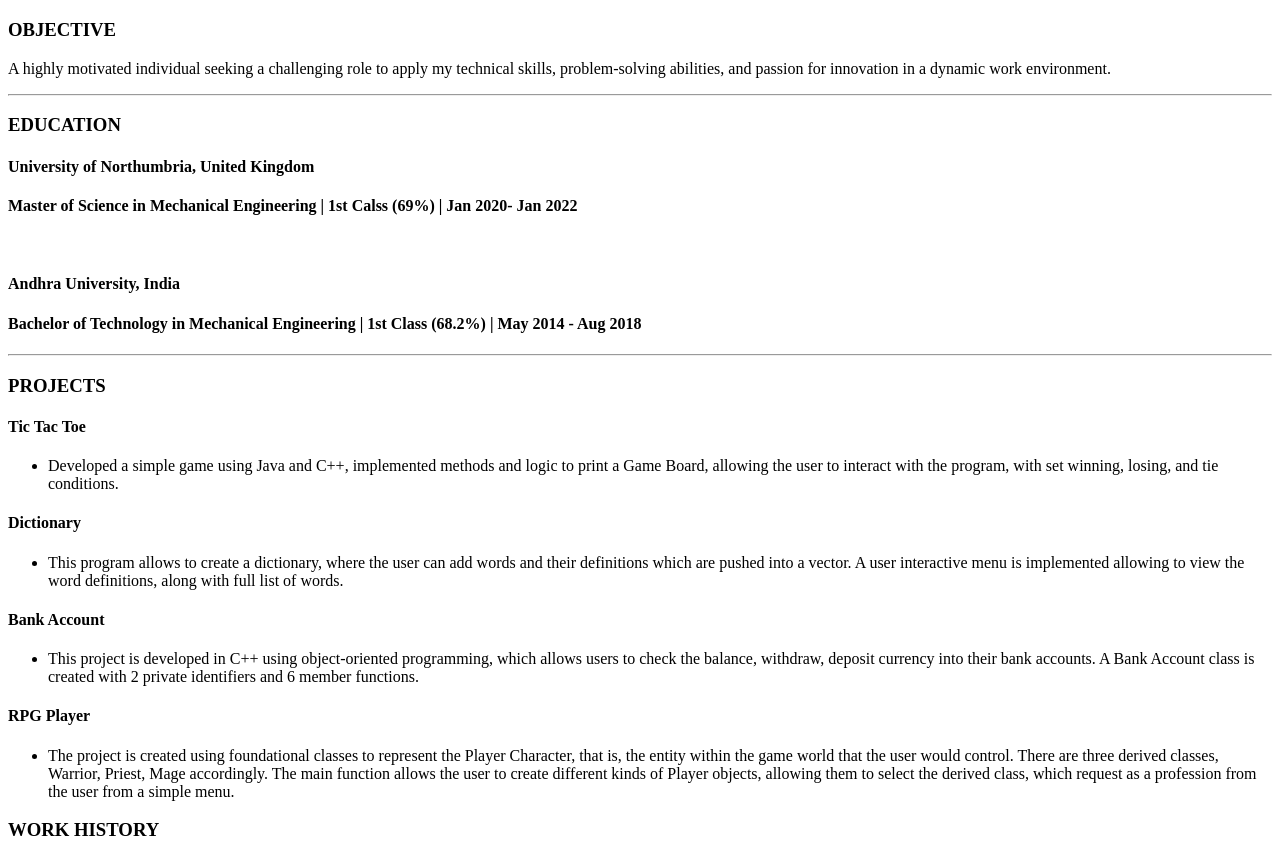
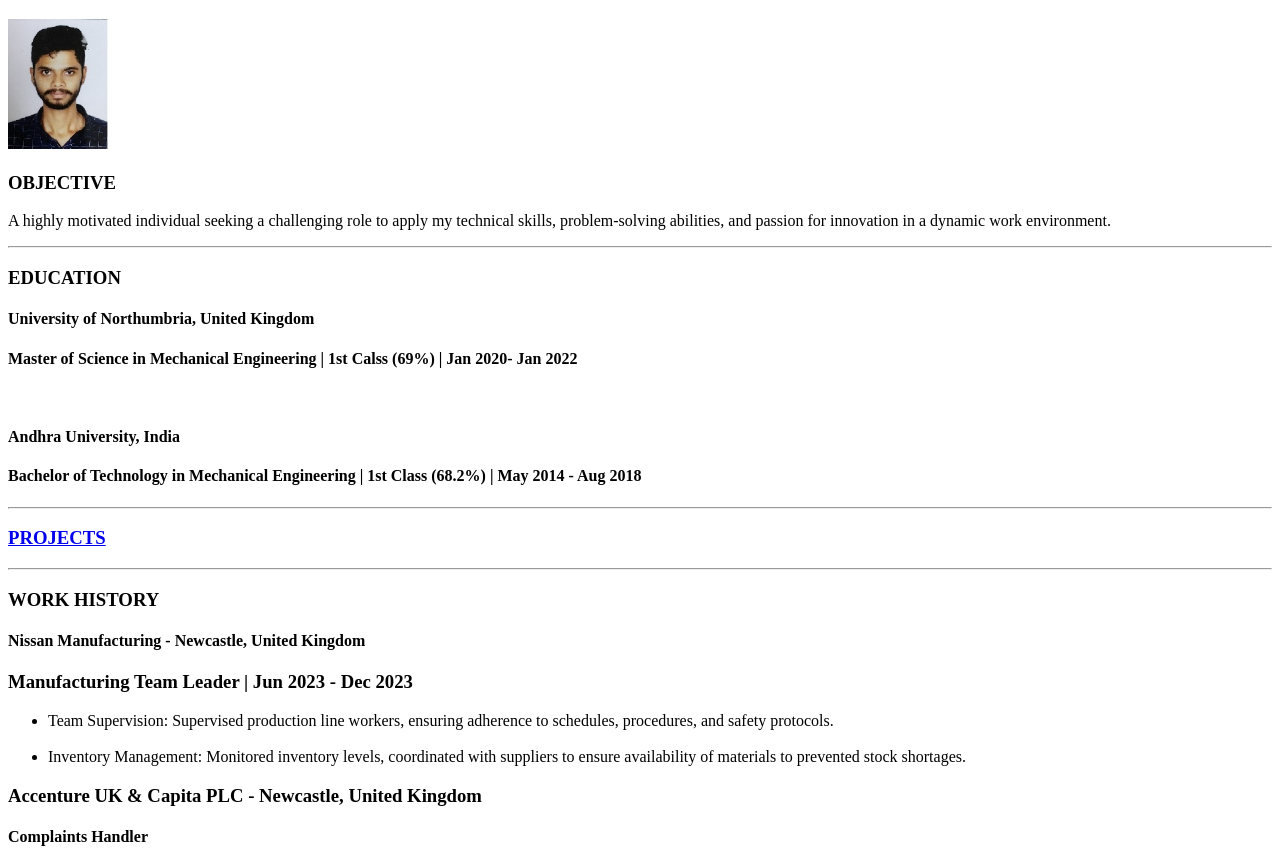
Before and after one commit to sviswas7/SPappu_CV, a plain HTML site: page index.html in a window 1280 px wide. Shown: the part 61-921 px from the top of the page. Drawn offline with Linux system fonts and the light colour scheme.

Commit message:
Update index.html

```diff
--- a/index.html
+++ b/index.html
@@ -1,5 +1,7 @@
+<!DOCTYPE html>
 <!DOCTYPE html>
 <h1>SUBRAMANYAM PAPPU</h1>
+<img src="./assets/pic.jpg" width="100">
 <h3>OBJECTIVE</h3>
 <p>
 A highly motivated individual seeking a challenging role to apply my technical skills, problem-solving abilities, and
@@ -15,32 +17,9 @@ passion for innovation in a dynamic work environment.
 <h4>Andhra University, India</h4>
 <h4>Bachelor of Technology in Mechanical Engineering | 1st Class (68.2%) | May 2014 - Aug 2018</h4>
 <hr />
-<h3>PROJECTS</h3>
-<h4>Tic Tac Toe</h4>
-<ul>
-    <li>Developed a simple game using Java and C++, implemented methods and logic to print a Game Board, allowing
-        the user to interact with the program, with set winning, losing, and tie conditions.</li>
-</ul>
-<h4>Dictionary</h4>
-<ul>
-    <li>This program allows to create a dictionary, where the user can add words and their definitions which are
-        pushed into a vector. A user interactive menu is implemented allowing to view the word definitions, along
-        with full list of words.</li>
-</ul>
-<h4>Bank Account</h4>
-<ul>
-    <li>This project is developed in C++ using object-oriented programming, which allows users to check the balance,
-        withdraw, deposit currency into their bank accounts.  A Bank Account class is created with 2 private identifiers
-        and 6 member functions.</li>
-</ul>
-<h4>RPG Player</h4>
-<ul>
-    <li>The project is created using foundational classes to represent the Player Character, that is, the entity within
-        the game world that the user would control. There are three derived classes, Warrior, Priest, Mage
-        accordingly. The main function allows the user to create different kinds of Player objects, allowing them to
-        select the derived class, which request as a profession from the user from a simple menu.</li>
-</ul>
+<a href="./public/projects.html"><h3>PROJECTS</h3></a>
 
+<hr />
 <h3>WORK HISTORY</h3>
 <h4>Nissan Manufacturing - Newcastle, United Kingdom</h4>
 <h3>Manufacturing Team Leader | Jun 2023 - Dec 2023</h3>
@@ -60,21 +39,26 @@ passion for innovation in a dynamic work environment.
     <li>Handled requests with friendly, knowledgeable service and support and offered prompt solutions to maintain
         customer satisfaction while managing high-volume queries simultaneously through effective multitasking.</li>
 </ul>
+<hr />
 <h3>CERTIFICATIONS</h3>
 <ul>
     <li>Java Programming</li>
     <li>C++</li>
     <li>Oracle Application Integration Specialist 2021</li>
 </ul>
+<hr />
 <h3>SKILLS</h3>
 <ul>
     <li>Proficient in Java, C++, HTML, CSS, JavaScript, and AWS Cloud Services</li>
     <li>Knowledge of Object-Oriented Programming, Exceptions & Debugging, Data Structures & Algorithms</li>
     <li>Effective written, verbal communication skills, strong organisational and time management skills </li>
 </ul>
+<hr />
 <h3>EXTRA-CIRRICULAR ACTIVITIES</h3>
 <ul>
     <li>Participated in Agricultural Design Challenge in 2019 held by APIT Academy, India and proposed a portable cotton-picking machine, stood 3rd for 3D Model designed in SolidWorks</li>
     <li>Participated in Indian Railway Design Challenge in 2017 held by in Indian institute of technology and secured 1st place for providing a practical design for entry, exit paths for disabled people</li>
 
 </ul>
+<hr />
+<footer> <p>© 2024 Subramanyam Pappu | <a href="./public/contact.html">Contact Me</a> | <a href="./public/about.html">About Me</a></p></footer>
```
